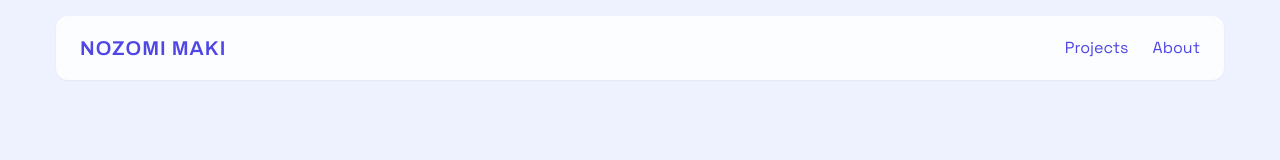
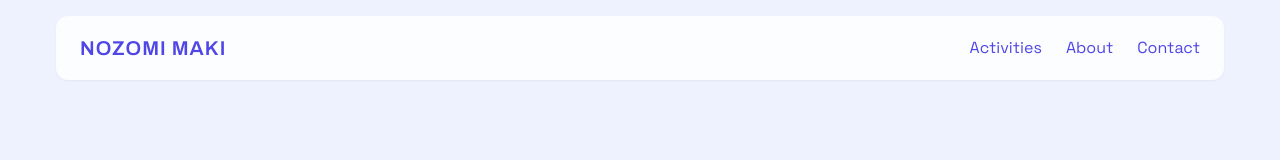
Before and after one commit to makinzm/portofolio, a website built with Vite: page index.html in a window 1280 px wide. Shown: the top 160 px of the page. Built offline with nearby package versions, Linux system fonts and the light colour scheme.

Commit message:
chore: fix section title and header

```diff
--- a/index.html
+++ b/index.html
@@ -20,8 +20,9 @@
     <div class="nav-content">
       <span class="logo">NOZOMI MAKI</span>
       <ul class="nav-links">
-        <li><a href="#projects">Projects</a></li>
+        <li><a href="#activities">Activities</a></li>
         <li><a href="#about">About</a></li>
+        <li><a href="#contact">Contact</a></li>
       </ul>
     </div>
   </nav>
@@ -44,7 +45,7 @@
 
     <main class="content-grid">
       <!-- 2. Project Grid -->
-      <section id="projects" class="section">
+      <section id="activities" class="section">
         <h2 class="section-title">Achievements & Activities</h2>
         <div class="masonry-grid">
           <!-- Project Card 1 -->
```
